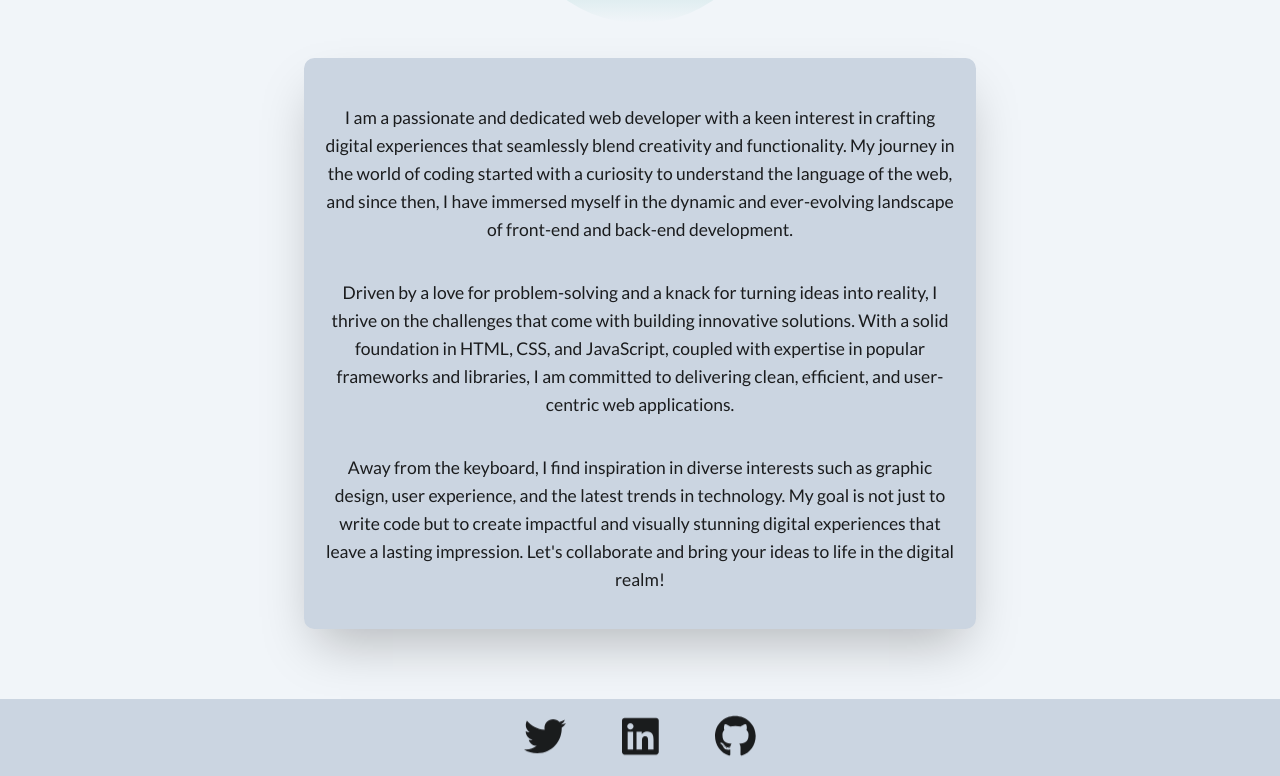
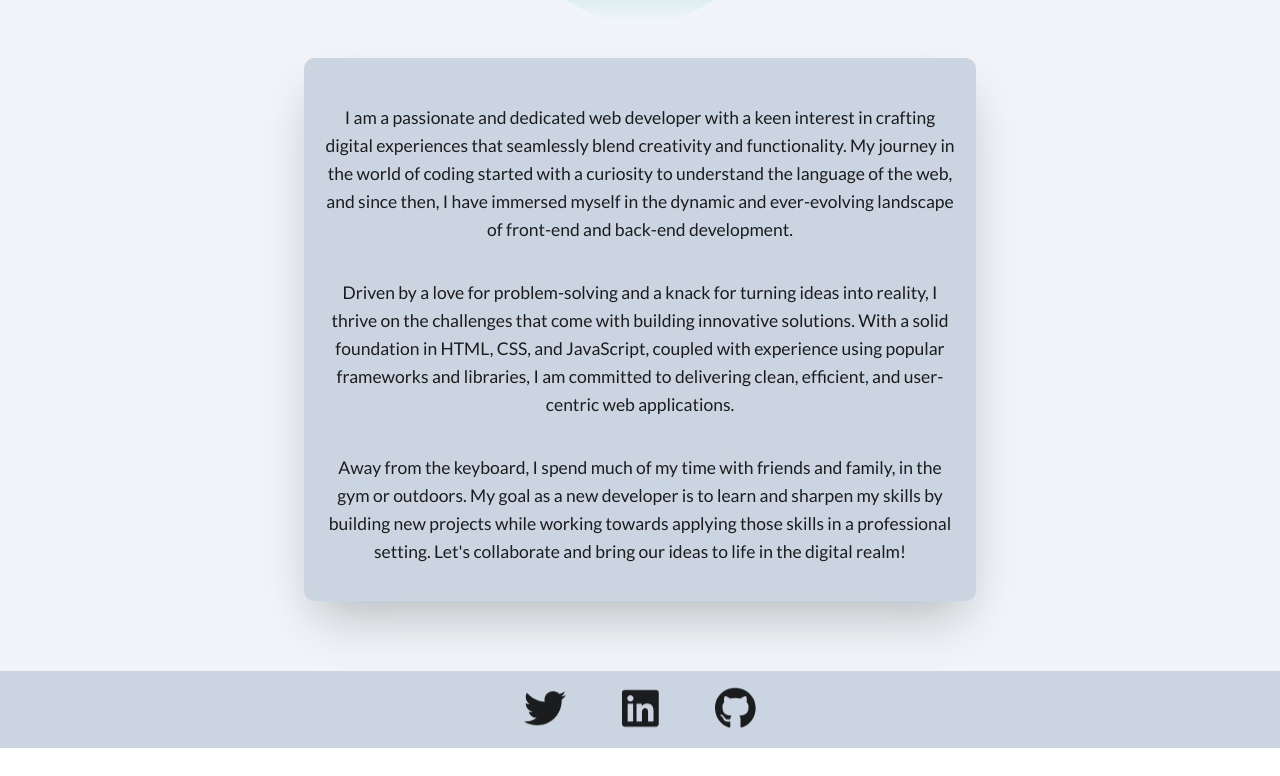
Before and after one commit to ChaseOstien/Portfolio, a React (Vite) app: page / in a window 1280 px wide. Shown: the part 496-1272 px from the top of the page. After the commit the page ends 1244 px from the top, so only its background shows below. Built offline with nearby package versions, Linux system fonts and the light colour scheme.

Commit message:
Updated README and added comments to files

```diff
--- a/src/App.jsx
+++ b/src/App.jsx
@@ -1,7 +1,5 @@
 import React from "react";
 import PortfolioContainer from './components/PortfolioContainer';
-
-// import './assets/img/ProfilePicSmall.png';
 
 const App = () =>
     <PortfolioContainer />
--- a/src/components/Footer.jsx
+++ b/src/components/Footer.jsx
@@ -3,7 +3,7 @@ import { FontAwesomeIcon } from '@fortawesome/react-fontawesome';
 import { faGithub } from "@fortawesome/free-brands-svg-icons";
 import { faLinkedin } from "@fortawesome/free-brands-svg-icons";
 import { faTwitter } from "@fortawesome/free-brands-svg-icons";
-
+// Using font awesome icons as links to socials.
 export default function Footer() {
     return (
         <footer className=" text-5xl flex justify-center gap-16 py-5 text-gray-600">
--- a/src/components/Header.jsx
+++ b/src/components/Header.jsx
@@ -1,19 +1,15 @@
 import React from "react"
-//import Navbar from "./NavBar"
 import { BsFillMoonStarsFill } from 'react-icons/bs';
 import { useState } from "react";
 import { Icon } from 'react-icons-kit';
 import { menu } from 'react-icons-kit/feather/menu';
 import { x } from 'react-icons-kit/feather/x';
-
+// Custom CSS for component
 const styles = {
   toggle: {
     display: "inline",
     marginLeft: 60,
     justifyContent: 'center',
-  },
-  title: {
-    // marginRight: 60
   }
 }
 
@@ -31,10 +27,10 @@ export default function Header({ currentPage, handlePageChange }) {
     <div className='toggle-icon' onClick={handleToggle}>
           {toggle?<Icon icon={x} size={28}/>:<Icon icon={menu} size={28}/>}
         </div>
-        <h1 style={styles.title} className="logo font-burtons ">Chase Ostien</h1>
+        <h1 className="logo font-burtons ">Chase Ostien</h1>
       <ul className="links">
       <li className="">
-        <a href="#aboutme" onClick={() => handlePageChange('AboutPage')} className=" font-burtons bg-gradient-to-r from-cyan-500 to-teal-500 px-4 py-2 rounded-md hover:underline-offset-1 active:underline-offset-1" aria-current="page">About Me</a>
+        <a href="#aboutme" onClick={() => handlePageChange('AboutPage')} className="font-burtons bg-gradient-to-r from-cyan-500 to-teal-500 px-4 py-2 rounded-md hover:underline-offset-1 active:underline-offset-1" aria-current="page">About Me</a>
       </li>
       <li className="">
         <a href="#portfolio" onClick={() => handlePageChange('PortfolioPage')} className="font-burtons bg-gradient-to-r from-cyan-500 to-teal-500 px-4 py-2 rounded-md">Portfolio</a>
--- a/src/components/PortfolioContainer.jsx
+++ b/src/components/PortfolioContainer.jsx
@@ -6,7 +6,7 @@ import AboutPage from "./pages/AboutPage";
 import ContactPage from "./pages/ContactPage";
 import PortfolioPage from "./pages/PortfolioPage";
 import ResumePage from "./pages/ResumePage";
-
+// Conditional rendering for main content area of application
 export default function PortfolioContainer() {
     const [ currentPage, setCurrentPage ] = useState('AboutPage');
 
--- a/src/components/Project.jsx
+++ b/src/components/Project.jsx
@@ -2,7 +2,7 @@
 /* eslint-disable react/prop-types */
 import  React  from "react";
 
-
+// Project card component. Receives project data as prop from PortfolioPage component. Renders each project as a card and links to Github. If project is currently deployed, it will link to deployed application.
 export default function Project ({ project }) {
     return (
 
@@ -15,12 +15,13 @@ export default function Project ({ project }) {
             <div className="p-5 border-solid">
                 <h5 className="mb-2 text-xl font-bold tracking-tight text-gray-900">{project.projectName}</h5>
                 <p className="mb-3 font-normal text-gray-700">{project.projectDescription}</p>
-                        {project.deployed? <a href={project.deployed} className="inline-flex items-center px-3 py-2 text-sm font-medium text-center text-neutral-700 bg-gradient-to-r from-cyan-500 to-teal-500 rounded-lg hover:bg-teal-700 focus:ring-4 focus:outline-none focus:ring-teal-300">
-            Deployed App
-            <svg className="rtl:rotate-180 w-1 h-1 ms-2" aria-hidden="true" xmlns="http://www.w3.org/2000/svg" fill="none" viewBox="0 0 14 10">
+                {project.deployed?
+                    <a href={project.deployed} className="inline-flex items-center px-3 py-2 text-sm font-medium text-center text-neutral-700 bg-gradient-to-r from-cyan-500 to-teal-500 rounded-lg hover:bg-teal-700 focus:ring-4 focus:outline-none focus:ring-teal-300">Deployed App
+                    <svg className="rtl:rotate-180 w-1 h-1 ms-2" aria-hidden="true" fill="none" viewBox="0 0 14 10">
                     <path stroke="currentColor" strokeLinecap="round" strokeLinejoin="round" strokeWidth="2" d="M1 5h12m0 0L9 1m4 4L9 9"/>
                     </svg>
-            </a> : <p className="mb-3 font-normal text-gray-700">This application is not deployed.</p>}
+                    </a> :
+                        <p className="mb-3 font-normal text-gray-700">This application is not deployed.</p>}
             </div>
         </div>
     )}
--- a/src/components/pages/AboutPage.jsx
+++ b/src/components/pages/AboutPage.jsx
@@ -1,5 +1,7 @@
+/* eslint-disable react/no-unescaped-entities */
 import React from "react"
 
+// Custom styles for images
 const styles= {
     img: {
         margin: 'auto',
@@ -8,7 +10,7 @@ const styles= {
         color: '#27272A'
     }
 }
-
+// This is the default page rendered in this application.
 export default function AboutPage () {
     return (
         <><div className="flex justify-items-start">
@@ -20,9 +22,9 @@ export default function AboutPage () {
                 <div className="text-center flex-col p-5 md:py-5 shadow-2xl rounded-xl my-10 mx-5 max-w-3xl bg-slate-300">
                     <p className="text-xl pt-8 pb-5 leading-8 text-gray-900 justify-center ">I am a passionate and dedicated web developer with a keen interest in crafting digital experiences that seamlessly blend creativity and functionality. My journey in the world of coding started with a curiosity to understand the language of the web, and since then, I have immersed myself in the dynamic and ever-evolving landscape of front-end and back-end development.</p>
 
-                    <p className="text-xl py-5 leading-8 text-gray-900 text-center ">Driven by a love for problem-solving and a knack for turning ideas into reality, I thrive on the challenges that come with building innovative solutions. With a solid foundation in HTML, CSS, and JavaScript, coupled with expertise in popular frameworks and libraries, I am committed to delivering clean, efficient, and user-centric web applications.</p>
+                    <p className="text-xl py-5 leading-8 text-gray-900 text-center ">Driven by a love for problem-solving and a knack for turning ideas into reality, I thrive on the challenges that come with building innovative solutions. With a solid foundation in HTML, CSS, and JavaScript, coupled with experience using popular frameworks and libraries, I am committed to delivering clean, efficient, and user-centric web applications.</p>
 
-                    <p className="text-xl py-5 leading-8 text-gray-900 text-center ">Away from the keyboard, I find inspiration in diverse interests such as graphic design, user experience, and the latest trends in technology. My goal is not just to write code but to create impactful and visually stunning digital experiences that leave a lasting impression. Let's collaborate and bring your ideas to life in the digital realm!</p>
+                    <p className="text-xl py-5 leading-8 text-gray-900 text-center ">Away from the keyboard, I spend much of my time with friends and family, in the gym or outdoors. My goal as a new developer is to learn and sharpen my skills by building new projects while working towards applying those skills in a professional setting. Let's collaborate and bring our ideas to life in the digital realm!</p>
                 </div>
             </div></>
     )
--- a/src/components/pages/ContactPage.jsx
+++ b/src/components/pages/ContactPage.jsx
@@ -22,7 +22,7 @@ export default function ContactPage () {
         // More to come on form change handling later when I code up the back end of this portfolio.
     }
 
-    return (
+    return ( // Input validation handled by type fields and required attributes.
         <section className="bg-slate-100">
   <div className="py-8 lg:py-16 px-4 mx-auto max-w-screen-md">
       <h2 className="font-burtons mb-4 text-4xl tracking-tight font-extrabold text-center text-teal-600">Contact</h2>
--- a/src/components/pages/PortfolioPage.jsx
+++ b/src/components/pages/PortfolioPage.jsx
@@ -1,6 +1,6 @@
 import React from "react";
 import Project from "../Project";
-
+// Personal projects are structured as json objects and imported into this component. Passed down to project cards are props.
 import projectData from '../../utils/projects.json'
 
 export default function PortfolioPage () {
--- a/src/components/pages/ResumePage.jsx
+++ b/src/components/pages/ResumePage.jsx
@@ -5,7 +5,7 @@ import { faDownload } from "@fortawesome/free-solid-svg-icons";
 
 export default function ResumePage () {
 
-
+    // JS to download resume file hosted in public directory
         const resumeDownload = () => {
             const pdfUrl = "/public/Profile.pdf";
             const link = document.createElement("a");
--- a/src/main.jsx
+++ b/src/main.jsx
@@ -6,8 +6,6 @@ import './app.css';
 import App from './App';
 
 
-
-
 ReactDOM.createRoot(document.getElementById('root')).render(
     <App />
 );
```
Also changed, not shown: 1 other file (tests, documents, lock files or other folders). Lines whose indentation alone changed are shown as unchanged.
